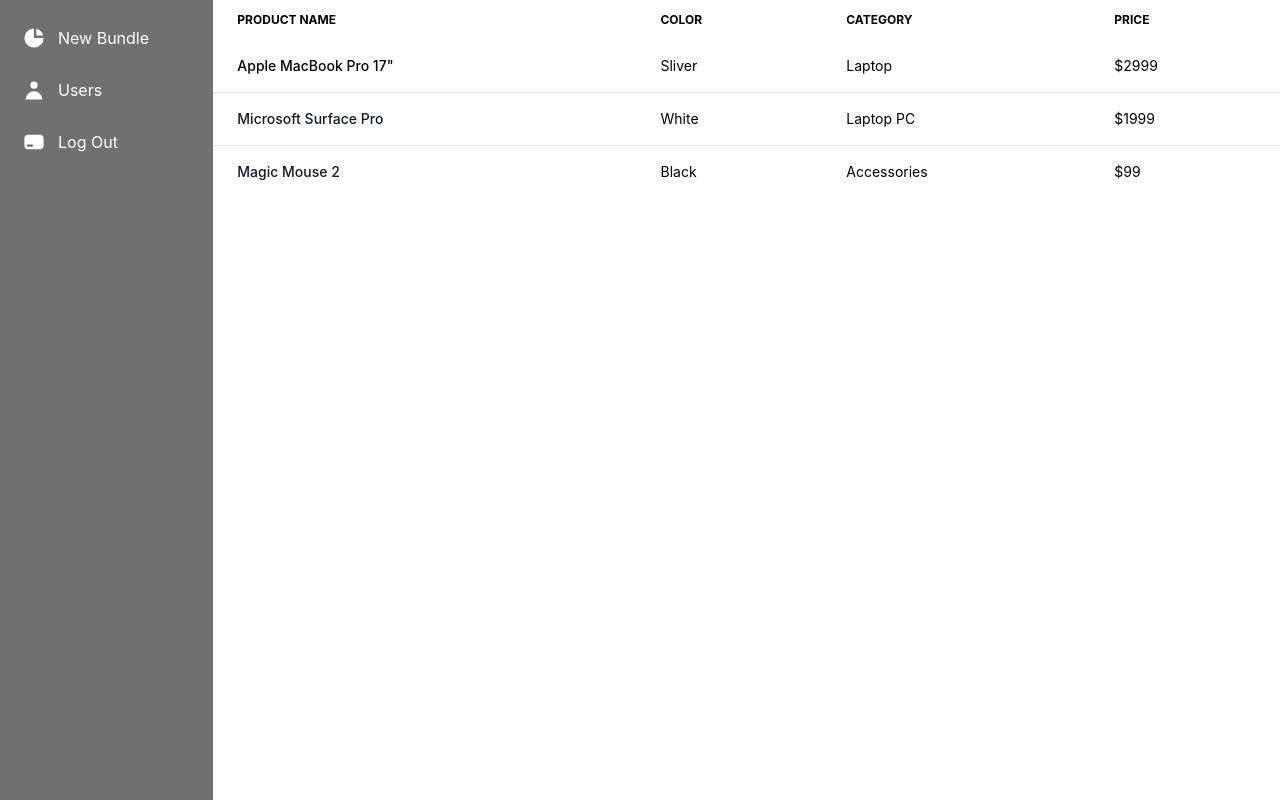
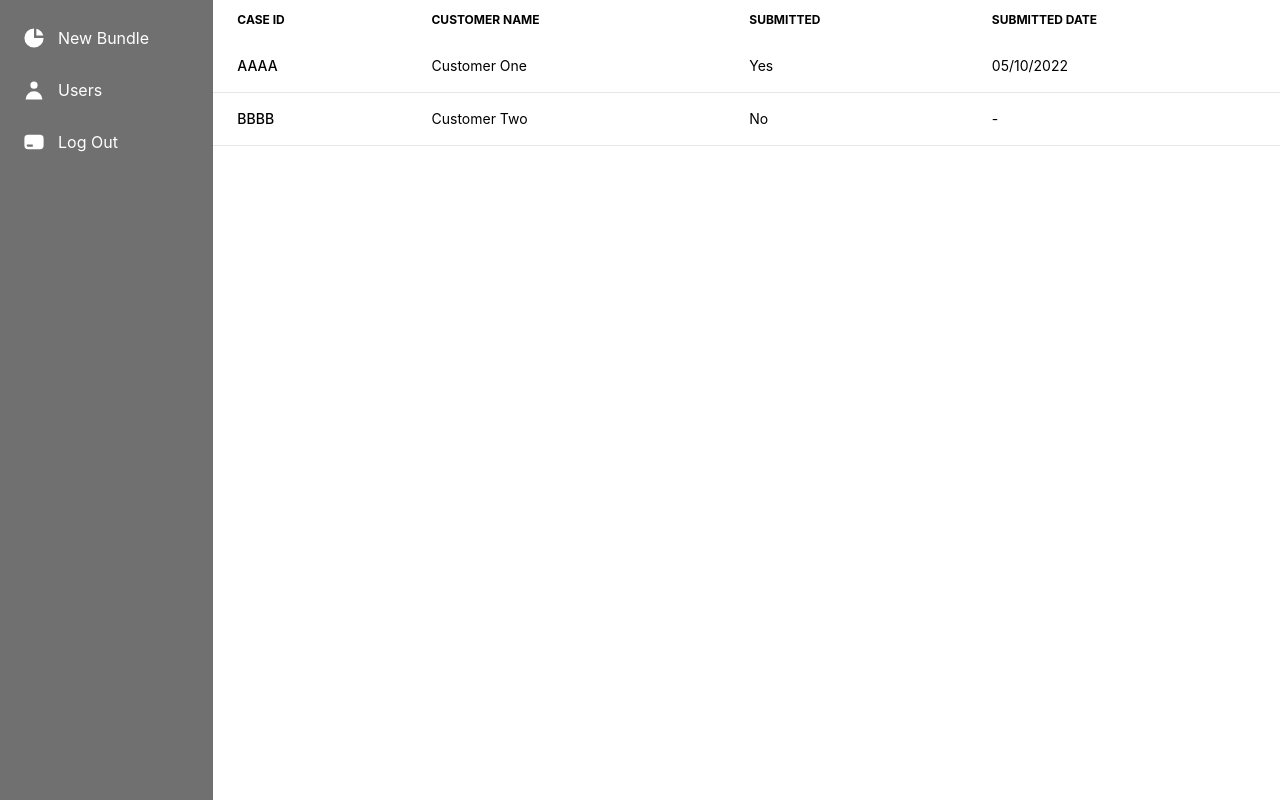
Before and after one commit to BenMorris90s/admin-client, a React (Create React App) app: page / in a window 1280 px wide. Built offline with nearby package versions, Linux system fonts and the light colour scheme.

Commit message:
Add mock api responses to begin formalising API contracts

```diff
--- /dev/null
+++ b/src/api/bundles.ts
@@ -0,0 +1,6 @@
+import {mockGetBundles} from "./mock-responses";
+
+export function getExistingBundles() {
+    console.info("Returning mock api data...")
+    return mockGetBundles.Bundles
+}
--- /dev/null
+++ b/src/api/mock-responses.ts
@@ -0,0 +1,18 @@
+import {GetBundlesResponse} from "../interfaces/GetBundlesResponse";
+
+export const mockGetBundles: GetBundlesResponse = {
+    Bundles: [
+        {
+            CaseId: "AAAA",
+            CustomerName: "Customer One",
+            Submitted: true,
+            SubmittedDate: "05/10/2022"
+        },
+        {
+            CaseId: "BBBB",
+            CustomerName: "Customer Two",
+            Submitted: false,
+            SubmittedDate: null
+        }
+    ]
+};
--- a/src/components/BundleTable.tsx
+++ b/src/components/BundleTable.tsx
@@ -1,67 +1,58 @@
-import React from "react"
+import React, {useEffect, useState} from "react";
+import {getExistingBundles} from "../api/bundles";
+import {TableBundleData} from "../interfaces/TableBundleData";
 
 function BundleTable() {
+    const [bundles, setBundles] = useState<TableBundleData[] | []>([])
+
+    useEffect(() => {
+        setBundles(
+            getExistingBundles()
+        )
+    }, [])
+
     return <div className="overflow-x-auto w-full relative">
         <table className="w-full text-sm text-left text-slate-50 dark:text-gray-400 odd:bg-white even:bg-slate-500">
             <thead className="text-xs text-slate-50 uppercase dark:bg-gray-700 dark:text-gray-400">
             <tr>
                 <th scope="col" className="py-3 px-6">
-                    Product name
+                    Case ID
                 </th>
                 <th scope="col" className="py-3 px-6">
-                    Color
+                    Customer Name
                 </th>
                 <th scope="col" className="py-3 px-6">
-                    Category
+                    Submitted
                 </th>
                 <th scope="col" className="py-3 px-6">
-                    Price
+                    Submitted Date
                 </th>
             </tr>
             </thead>
             <tbody>
+                {
+                    bundles.length > 0 ?
+                        bundles.map((bundle: TableBundleData) => {
+                            return (
                                 <tr className="border-b dark:bg-gray-800 dark:border-gray-700">
                                     <th scope="row" className="py-4 px-6 font-medium text-slate-50 whitespace-nowrap dark:text-white">
-                    Apple MacBook Pro 17"
+                                        {bundle.CaseId}
                                     </th>
                                     <td className="py-4 px-6">
-                    Sliver
+                                        {bundle.CustomerName}
                                     </td>
                                     <td className="py-4 px-6">
-                    Laptop
+                                        {bundle.Submitted ? "Yes" : "No"}
                                     </td>
                                     <td className="py-4 px-6">
-                    $2999
+                                        {bundle.SubmittedDate ?? "-"}
                                     </td>
                                 </tr>
-            <tr className="border-b dark:bg-gray-800 dark:border-gray-700">
-                <th scope="row" className="py-4 px-6 font-medium text-gray-900 whitespace-nowrap dark:text-white">
-                    Microsoft Surface Pro
-                </th>
-                <td className="py-4 px-6">
-                    White
-                </td>
-                <td className="py-4 px-6">
-                    Laptop PC
-                </td>
-                <td className="py-4 px-6">
-                    $1999
-                </td>
-            </tr>
-            <tr className="dark:bg-gray-800">
-                <th scope="row" className="py-4 px-6 font-medium text-gray-900 whitespace-nowrap dark:text-white">
-                    Magic Mouse 2
-                </th>
-                <td className="py-4 px-6">
-                    Black
-                </td>
-                <td className="py-4 px-6">
-                    Accessories
-                </td>
-                <td className="py-4 px-6">
-                    $99
-                </td>
-            </tr>
+                            )
+                        })
+                        :
+                        <></>
+                }
             </tbody>
         </table>
     </div>
--- a/src/i18n.ts
+++ b/src/i18n.ts
@@ -1,7 +1,6 @@
 import i18n from "i18next"
 import { initReactI18next } from "react-i18next"
 import resources from "./resources"
-
 
 
 i18n.use(initReactI18next).init({
--- /dev/null
+++ b/src/interfaces/GetBundlesResponse.ts
@@ -0,0 +1,5 @@
+import {TableBundleData} from "./TableBundleData";
+
+export interface GetBundlesResponse {
+    Bundles: TableBundleData[];
+}
--- /dev/null
+++ b/src/interfaces/TableBundleData.ts
@@ -0,0 +1,6 @@
+export interface TableBundleData {
+    CaseId: string;
+    CustomerName: string;
+    Submitted: boolean;
+    SubmittedDate: string | null;
+}
--- a/src/reducers/dropzone.ts
+++ /dev/null
@@ -1,26 +0,0 @@
-import { createSlice } from '@reduxjs/toolkit'
-import type { RootState } from '../store'
-
-interface DropzoneState {
-    showCreateBundleModal: boolean
-}
-
-const initialState: DropzoneState = {
-    showCreateBundleModal: false,
-}
-
-export const createBundle = createSlice({
-    name: 'createBundle',
-    initialState,
-    reducers: {
-        toggle: (state) => {
-            state.showCreateBundleModal = !state.showCreateBundleModal
-        },
-    },
-})
-
-export const { toggle } = createBundle.actions
-
-export const showCreateBundleModal = (state: RootState) => state.showCreateBundleModal
-
-export default createBundle.reducer
```
Lines whose indentation alone changed are shown as unchanged.
